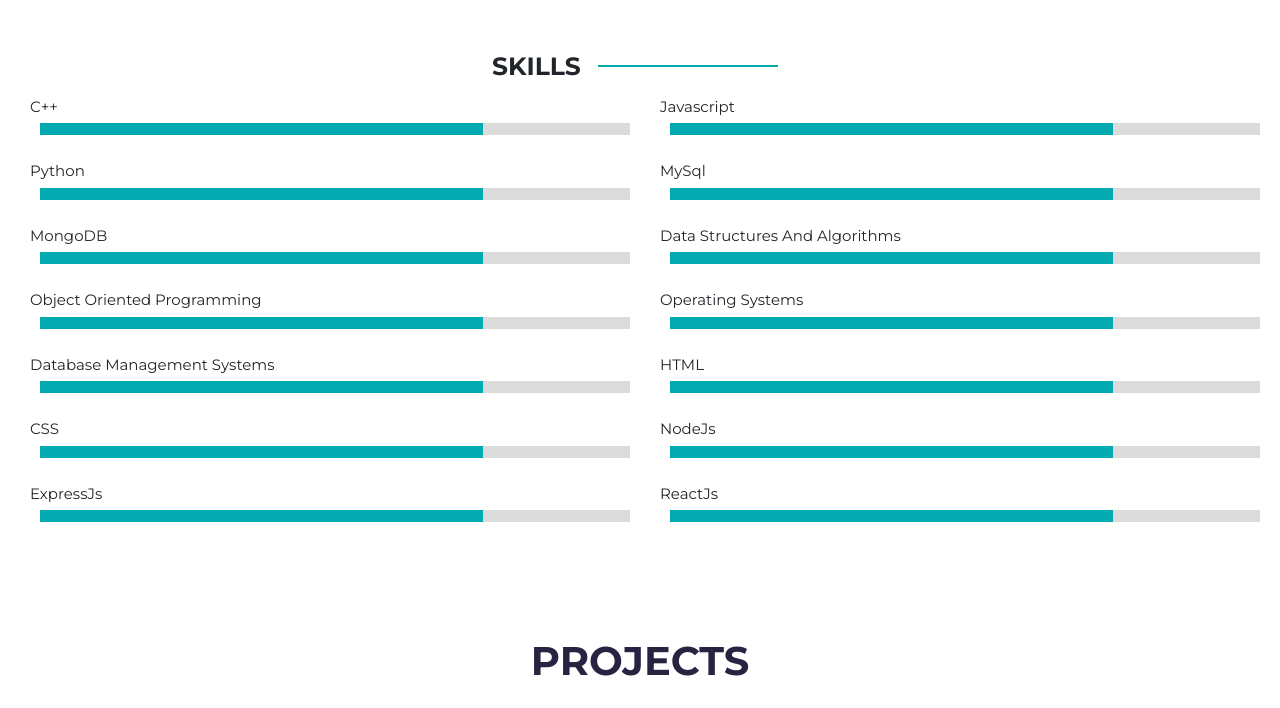
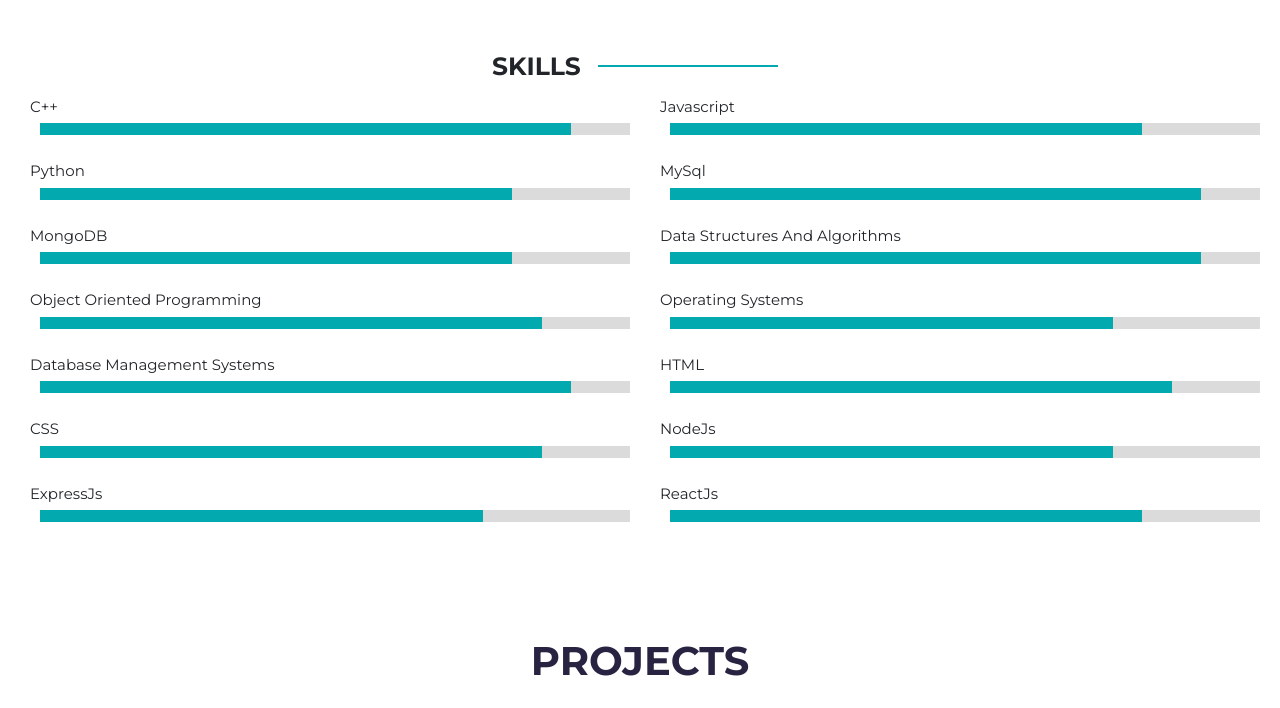
Before and after one commit to siddharthgoel94/my-portfolo, a website built with Parcel: page src/index.html in a window 1280 px wide. Shown: the part 1405-2113 px from the top of the page. Built offline with nearby package versions, Linux system fonts and the light colour scheme.

Commit message:
Updated status bars

```diff
--- a/src/index.html
+++ b/src/index.html
@@ -105,49 +105,49 @@
     <div class="skill">
       <span>C++</span>
       <div class="progressBarParent">
-        <div class="progressBar" style="width:75%;">
+        <div class="progressBar" style="width:90%;">
         </div>
       </div>
     </div>
     <div class="skill">
       <span>Javascript</span>
       <div class="progressBarParent">
-        <div class="progressBar" style="width:75%;">
+        <div class="progressBar" style="width:80%;">
         </div>
       </div>
     </div>
     <div class="skill">
       <span>Python</span>
       <div class="progressBarParent">
-        <div class="progressBar" style="width:75%;">
+        <div class="progressBar" style="width:80%;">
         </div>
       </div>
     </div>
     <div class="skill">
       <span>MySql</span>
       <div class="progressBarParent">
-        <div class="progressBar" style="width:75%;">
+        <div class="progressBar" style="width:90%;">
         </div>
       </div>
     </div>
     <div class="skill">
       <span>MongoDB</span>
       <div class="progressBarParent">
-        <div class="progressBar" style="width:75%;">
+        <div class="progressBar" style="width:80%;">
         </div>
       </div>
     </div>
     <div class="skill hide">
       <span>Data Structures And Algorithms</span>
       <div class="progressBarParent">
-        <div class="progressBar" style="width:75%;">
+        <div class="progressBar" style="width:90%;">
         </div>
       </div>
     </div>
     <div class="skill hide">
       <span>Object Oriented Programming</span>
       <div class="progressBarParent">
-        <div class="progressBar" style="width:75%;">
+        <div class="progressBar" style="width:85%;">
         </div>
       </div>
     </div>
@@ -161,21 +161,21 @@
     <div class="skill hide">
       <span>Database Management Systems</span>
       <div class="progressBarParent">
-        <div class="progressBar" style="width:75%;">
+        <div class="progressBar" style="width:90%;">
         </div>
       </div>
     </div>
     <div class="skill">
       <span>HTML</span>
       <div class="progressBarParent">
-        <div class="progressBar" style="width:75%;">
+        <div class="progressBar" style="width:85%;">
         </div>
       </div>
     </div>
     <div class="skill">
       <span>CSS</span>
       <div class="progressBarParent">
-        <div class="progressBar" style="width:75%;">
+        <div class="progressBar" style="width:85%;">
         </div>
       </div>
     </div>
@@ -196,7 +196,7 @@
     <div class="skill">
       <span>ReactJs</span>
       <div class="progressBarParent">
-        <div class="progressBar" style="width:75%;">
+        <div class="progressBar" style="width:80%;">
         </div>
       </div>
     </div>
```
